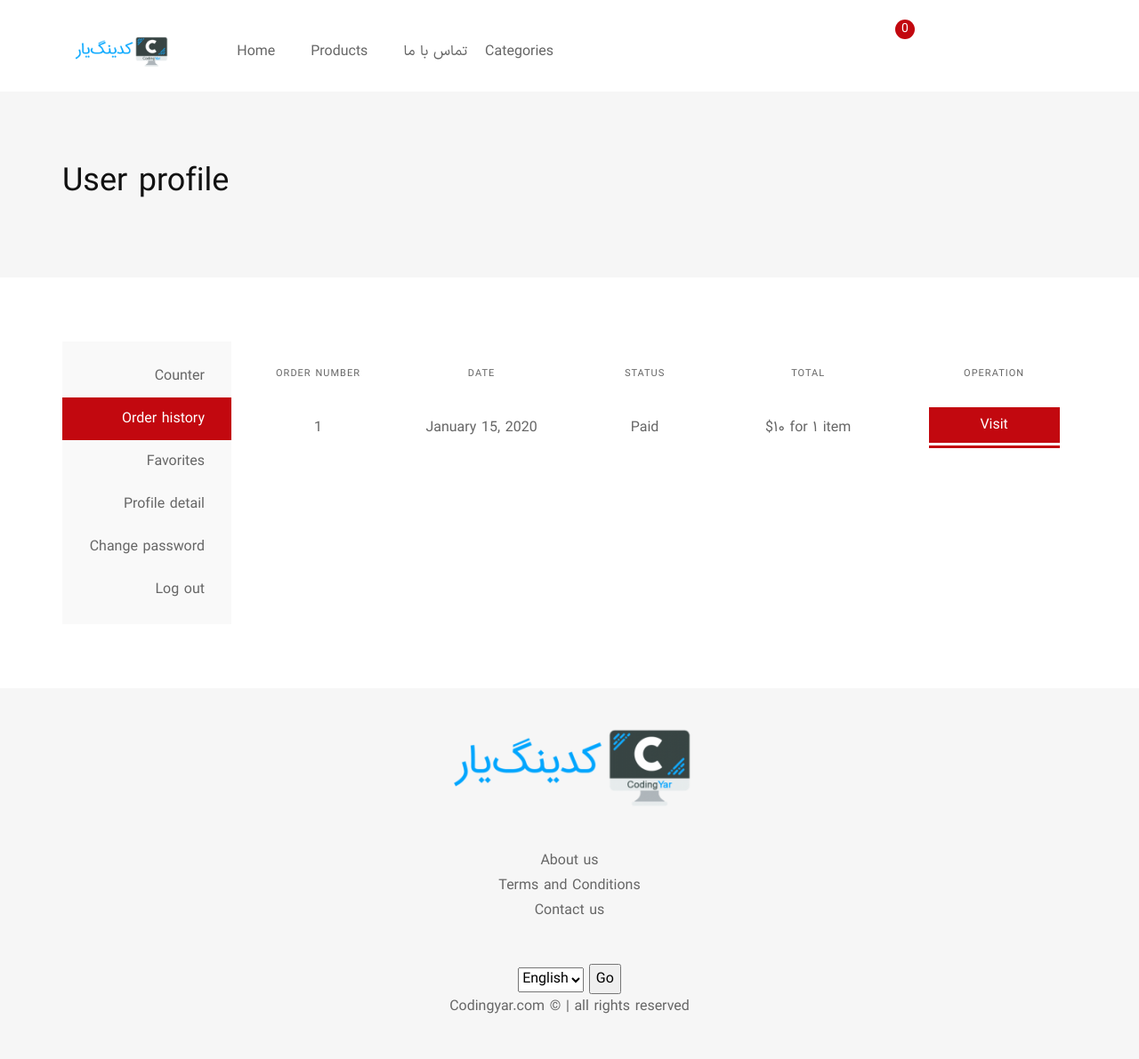
After one commit to Ali-Sirjani/website_online_shop, a Django app: page /accounts/profile/ in a window 1280 px wide, after a click on "Order history". The commit adds this page. Shown: the whole page at 89% size. Run offline with Django 4.2, Linux system fonts and the light colour scheme; a user stored in the database is signed in; tables that the repository leaves empty hold one stand-in row (values such as "Sample post"); grey boxes marked "Sample" are stand-in pictures; some libraries are stand-ins or nearby versions; some web fonts are replaced.

Commit message:
write ProfileView in accounts/views.py, fixed some link in _base.html

```diff
--- a/accounts/forms.py
+++ b/accounts/forms.py
@@ -1,5 +1,25 @@
 from django import forms
+
+from phonenumber_field.widgets import PhoneNumberPrefixWidget
+
+from .models import Profile
 
 
 class SetUsernameForm(forms.Form):
     username = forms.CharField(max_length=100)
+
+
+class ProfileForm(forms.ModelForm):
+    class Meta:
+        REGION_CHOICE = (
+            ('IR', '+98'),
+            ('US', '+1'),
+        )
+
+        model = Profile
+        fields = ('first_name', 'last_name', 'picture', 'location', 'phone')
+
+        widgets = {
+            'picture': forms.FileInput,
+            'phone': PhoneNumberPrefixWidget(country_choices=REGION_CHOICE),
+        }
--- /dev/null
+++ b/accounts/templates/accounts/profile.html
@@ -0,0 +1,156 @@
+{% extends '_base.html' %}
+
+{% load i18n %}
+{% load crispy_forms_filters %}
+{% load static %}
+{% load trans_fa %}
+
+
+{% block title %}{% trans 'Profile' %}{% endblock title %}
+
+{% block content %}
+    <!-- Breadcrumb area Start -->
+    <div class="breadcrumb-area bg-color ptb--90" data-bg-color="#f6f6f6">
+        <div class="container">
+            <div class="row">
+                <div class="col-12">
+                    <div class="d-flex justify-content-between align-items-center flex-sm-row flex-column">
+                        <h1 class="page-title">{% trans 'User profile' %}</h1>
+                    </div>
+                </div>
+            </div>
+        </div>
+    </div>
+    <!-- Breadcrumb area End -->
+
+    <!-- Main Content Wrapper Start -->
+    <div class="main-content-wrapper">
+        <div class="page-content-inner ptb--80">
+            <div class="container">
+                <div class="row">
+                    <div class="col-12">
+                        <div class="user-dashboard-tab flex-column flex-md-row">
+                            <div class="user-dashboard-tab__head nav flex-md-column" role="tablist"
+                                 aria-orientation="vertical">
+                                <a class="nav-link active" data-toggle="pill" role="tab" href="#dashboard"
+                                   aria-controls="dashboard" aria-selected="true">{% trans 'Counter' %}</a>
+                                <a class="nav-link" data-toggle="pill" role="tab" href="#orders" aria-controls="orders"
+                                   aria-selected="true">{% trans 'Order history' %}</a>
+                                <a class="nav-link" data-toggle="pill" role="tab" href="#addresses"
+                                   aria-controls="addresses" aria-selected="true">{% trans 'Favorites' %}</a>
+                                <a class="nav-link" data-toggle="pill" role="tab" href="#accountdetails"
+                                   aria-controls="accountdetails" aria-selected="true">{% trans 'Profile detail' %}</a>
+                                {% if user.has_usable_password %}
+                                    <a class="nav-link" href="{% url 'account_change_password' %}"
+                                    >{% trans 'Change password' %}</a>
+                                {% else %}
+                                    <a class="nav-link" href="{% url 'account_set_password' %}"
+                                    >{% trans 'Set password' %}</a>
+                                {% endif %}
+                                <a class="nav-link" href="{% url 'account_logout' %}">{% trans 'Log out' %}</a>
+                            </div>
+                            <div class="user-dashboard-tab__content tab-content p-4">
+                                <div class="tab-pane fade show active" id="dashboard">
+                                </div>
+                                <div class="tab-pane fade" id="orders">
+                                    {% if orders_completed|length == 0 %}
+                                        <p>
+                                            <i class=""></i>{% trans 'No order has been registered yet!' %}
+                                        </p>
+                                        <a href="{% url 'products:products_list' %}">{% trans 'Go to the store' %}</a>
+                                    {% else %}
+                                        <div class="table-content table-responsive">
+                                            <table class="table text-center">
+                                                <thead>
+                                                <tr>
+                                                    <th>{% trans 'Order Number' %}</th>
+                                                    <th>{% trans 'Date' %}</th>
+                                                    <th>{% trans 'Status' %}</th>
+                                                    <th>{% trans 'Total' %}</th>
+                                                    <th>{% trans 'Operation' %}</th>
+                                                </tr>
+                                                </thead>
+                                                <tbody>
+                                                {% for order in orders_completed %}
+                                                    <tr>
+                                                        <td>{{ forloop.counter }}</td>
+                                                        <td class="wide-column">{{ order.format_time_ordered }}</td>
+                                                        <td>{{ order.avg_track_items }}</td>
+                                                        <td class="wide-column">
+                                                            {% trans '$' %}{{ order.get_cart_total_pass|num_fa }} {% trans 'for' %} {{ order.get_cart_items_pass|num_fa }} {% trans 'item' %}
+                                                        </td>
+                                                        <td><a href="{% url 'cart:order_detail' order.pk %}"
+                                                               class="btn btn-small btn-bg-red btn-color-white btn-hover-2">{% trans 'Visit' %}</a>
+                                                        </td>
+                                                    </tr>
+                                                {% endfor %}
+                                                </tbody>
+                                            </table>
+                                        </div>
+                                    {% endif %}
+                                </div>
+                                <div class="tab-pane fade" id="addresses">
+                                    <div class="table-content table-responsive">
+                                        <table class="table text-center">
+                                            <thead>
+                                            <tr>
+                                                <th>{% trans 'Number' %}</th>
+                                                <th>{% trans 'Product Name' %}</th>
+                                                <th>{% trans 'Product Photo' %}</th>
+                                                <th>{% trans 'Date of interest' %}</th>
+                                                <th>{% trans 'Operation' %}</th>
+                                            </tr>
+                                            </thead>
+                                            <tbody>
+                                            {% for product in products %}
+                                                <tr>
+                                                    <td>{{ forloop.counter }}</td>
+                                                    <td>{{ product.title }}</td>
+                                                    <td class="wide-column"><img class="img-thumbnail"
+                                                                                 style="width: 100px; height: auto;"
+                                                                                 src="{{ product.cover.url }}" alt="">
+                                                    </td>
+                                                    <td class="wide-column">{{ product.time_like }}</td>
+                                                    <td><a href="{{ product.get_absolute_url }}"
+                                                           class="btn btn-small btn-bg-red btn-color-white btn-hover-2">{% trans 'Visit' %}</a>
+                                                    </td>
+                                                </tr>
+                                            {% endfor %}
+                                            </tbody>
+                                        </table>
+                                    </div>
+                                </div>
+                                <div class="tab-pane fade" id="accountdetails">
+                                    <p>{% trans 'Username:' %} <strong>{{ user }}</strong></p>
+                                    {% if user.set_username.first_time %}
+                                        <p>
+                                            {% trans "You didn't set username. Click on" %}
+                                            <a class="forgot-pass" href="{% url 'accounts:set_username' %}"><strong>{% trans 'set username' %}</strong></a>
+                                            {% trans 'to redirect. But pay attention You can set your username for one time!' %}
+                                        </p>
+                                    {% endif %}
+                                    <form action="" class="form form--account" method="post"
+                                          enctype="multipart/form-data">
+                                        {% csrf_token %}
+                                        {{ form|crispy }}
+                                        <div class="row">
+                                            <div class="col-12">
+                                                <div class="form__group">
+                                                    <input type="submit" value="{% trans 'Save changes' %}"
+                                                           class="btn btn-style-1 btn-submit">
+                                                </div>
+                                            </div>
+                                        </div>
+                                    </form>
+                                </div>
+                            </div>
+                        </div>
+                    </div>
+                </div>
+            </div>
+        </div>
+    </div>
+    <!-- Main Content Wrapper Start -->
+
+
+{% endblock content %}
--- a/accounts/urls.py
+++ b/accounts/urls.py
@@ -6,4 +6,5 @@ app_name = 'accounts'
 
 urlpatterns = [
     path('username/set/', views.set_username_view, name='set_username'),
+    path('profile/', views.ProfileView.as_view(), name='profile'),
 ]
--- a/accounts/views.py
+++ b/accounts/views.py
@@ -1,14 +1,18 @@
+from django.contrib.auth.mixins import LoginRequiredMixin
 from django.urls import reverse_lazy
-from django.shortcuts import redirect, render
+from django.shortcuts import redirect, render, get_object_or_404
 from django.utils.translation import gettext_lazy as _
 from django.db.utils import IntegrityError
 from django.contrib.auth.decorators import login_required
 from django.db import transaction
 
 from allauth.account.views import PasswordChangeView, PasswordSetView
+from django.views import generic
 
-
-from .forms import SetUsernameForm
+from .models import Profile
+from .forms import SetUsernameForm, ProfileForm
+from cart.models import Order
+from products.models import Product
 
 
 class CustomPasswordChangeView(PasswordChangeView):
@@ -47,3 +51,24 @@ def set_username_view(request):
     }
 
     return render(request, 'accounts/set_username.html', context)
+
+
+class ProfileView(LoginRequiredMixin, generic.UpdateView):
+    model = Profile
+    form_class = ProfileForm
+    template_name = 'accounts/profile.html'
+    success_url = reverse_lazy('accounts:profile')
+
+    def get_object(self, queryset=None):
+        return get_object_or_404(Profile, user=self.request.user.pk)
+
+    def get_context_data(self, **kwargs):
+        context = super().get_context_data(**kwargs)
+        products_list = Product.objects.filter(favorite=self.request.user.pk, active=True, datetime_like__user=self.request.user.pk).order_by(
+            '-datetime_like__datetime_like')
+        for product in products_list:
+            product.time_like = product.get_time_like(self.request.user)
+        context['products'] = products_list
+        context['orders_completed'] = Order.objects.filter(customer=self.request.user, completed=True).order_by('-datetime_ordered')
+
+        return context
--- a/templates/_base.html
+++ b/templates/_base.html
@@ -116,14 +116,14 @@
                                 </li>
                             {% endif %}
                             <li class="header-toolbar__item user-info">
-                                <a href="#" class="header-toolbar__btn">
+                                <a href="{% url 'accounts:profile' %}" class="header-toolbar__btn">
                                     <i class="flaticon flaticon-user"></i>
                                 </a>
                                 <ul class="user-info-menu">
                                     {% if user.is_authenticated %}
                                         <li>
                                             <a class="text-right"
-                                               href="#">{% trans 'Profile' %}</a>
+                                               href="{% url 'accounts:profile' %}">{% trans 'Profile' %}</a>
                                         </li>
                                         <li>
                                             <a class="text-right"
```
Also changed, not shown: accounts/models.py (+24 -0 lines), accounts/migrations/0002_profile.py (added).
